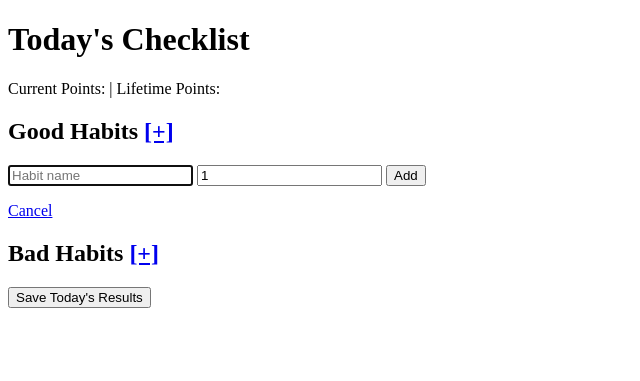
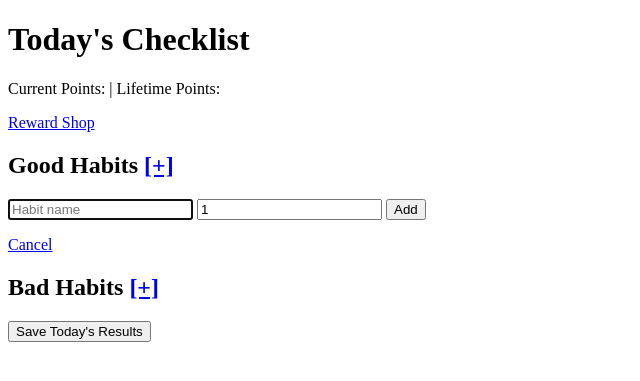
Before and after one commit to mannyrse/accountability-app, a FastAPI app: page /?add_type=good in a window 1280 px wide. Shown: the top 381 px of the page, without its empty margins (0-640 px from the left). Run offline with FastAPI, Linux system fonts and the light colour scheme.

Commit message:
added link to rewards page from checklist and added edit/delete rewards

```diff
--- a/app/main.py
+++ b/app/main.py
@@ -178,15 +178,46 @@ def create_reward(
     db.close()
     return RedirectResponse(url="/rewards", status_code=303)
 
+@app.get("/delete-reward/{reward_id}")
+def delete_reward(reward_id: int):
+    db = SessionLocal()
+    reward = db.query(Reward).filter(Reward.id == reward_id).first()
+    reward.active = False
+    db.commit()
+    db.close()
+    return RedirectResponse(url="/rewards", status_code=303)
+
+
+@app.post("/edit-reward/{reward_id}")
+def edit_reward(
+    reward_id: int,
+    name: str = Form(...),
+    description: str = Form(""),
+    point_cost: int = Form(...),
+):
+    db = SessionLocal()
+    reward = db.query(Reward).filter(Reward.id == reward_id).first()
+    reward.name = name
+    reward.description = description
+    reward.point_cost = point_cost
+    db.commit()
+    db.close()
+    return RedirectResponse(url="/rewards", status_code=303)
+
 @app.get("/rewards")
-def show_rewards(request: Request, add_reward: Optional[bool] = None):
+def show_rewards(request: Request, add_reward: Optional[bool] = None, edit_reward_id: Optional[int] = None):
     db = SessionLocal()
     rewards = db.query(Reward).filter(Reward.active == True).all()
     points_row = db.query(Points).first()
+
+    editing_reward = None
+    if edit_reward_id is not None:
+        editing_reward = db.query(Reward).filter(Reward.id == edit_reward_id).first()
+
     db.close()
     return templates.TemplateResponse(
         request=request, name="rewards.html",
-        context={"rewards": rewards, "points": points_row, "add_reward": add_reward}
+        context={"rewards": rewards, "points": points_row, "add_reward": add_reward, "editing_reward": editing_reward}
     )
 
 @app.post("/redeem/{reward_id}")
@@ -213,6 +244,9 @@ def test_rollover():
     run_daily_rollover()
     return {"status": "rollover ran"}
 
+@app.get("/health")
+def health_check():
+    return {"status": "ok"}
 
 scheduler = BackgroundScheduler()
 scheduler.add_job(run_daily_rollover, "cron", hour=23, minute=59)
--- a/app/templates/checklist.html
+++ b/app/templates/checklist.html
@@ -10,6 +10,7 @@
 <body>
     <h1>Today's Checklist</h1>
     <p>Current Points: {{ points.current_points }} | Lifetime Points: {{ points.lifetime_points }}</p>
+    <p><a href="/rewards">Reward Shop</a></p>
 
     {% if editing_habit %}
     <h2>Editing: {{ editing_habit.name }}</h2>
--- a/bot/bot.py
+++ b/bot/bot.py
@@ -40,6 +40,8 @@ async def rewards(interaction: discord.Interaction):
     message = "**Reward Shop**\n"
     for reward in reward_list:
         message += f"• {reward.name} — {reward.point_cost} pts\n"
+        if reward.description:
+            message += f"   _{reward.description}_\n"
     message += f"\nAvailable points: {points_row.current_points}"
 
     await interaction.response.send_message(message)
```
Also changed, not shown: app/templates/rewards.html (+13 -0 lines).
